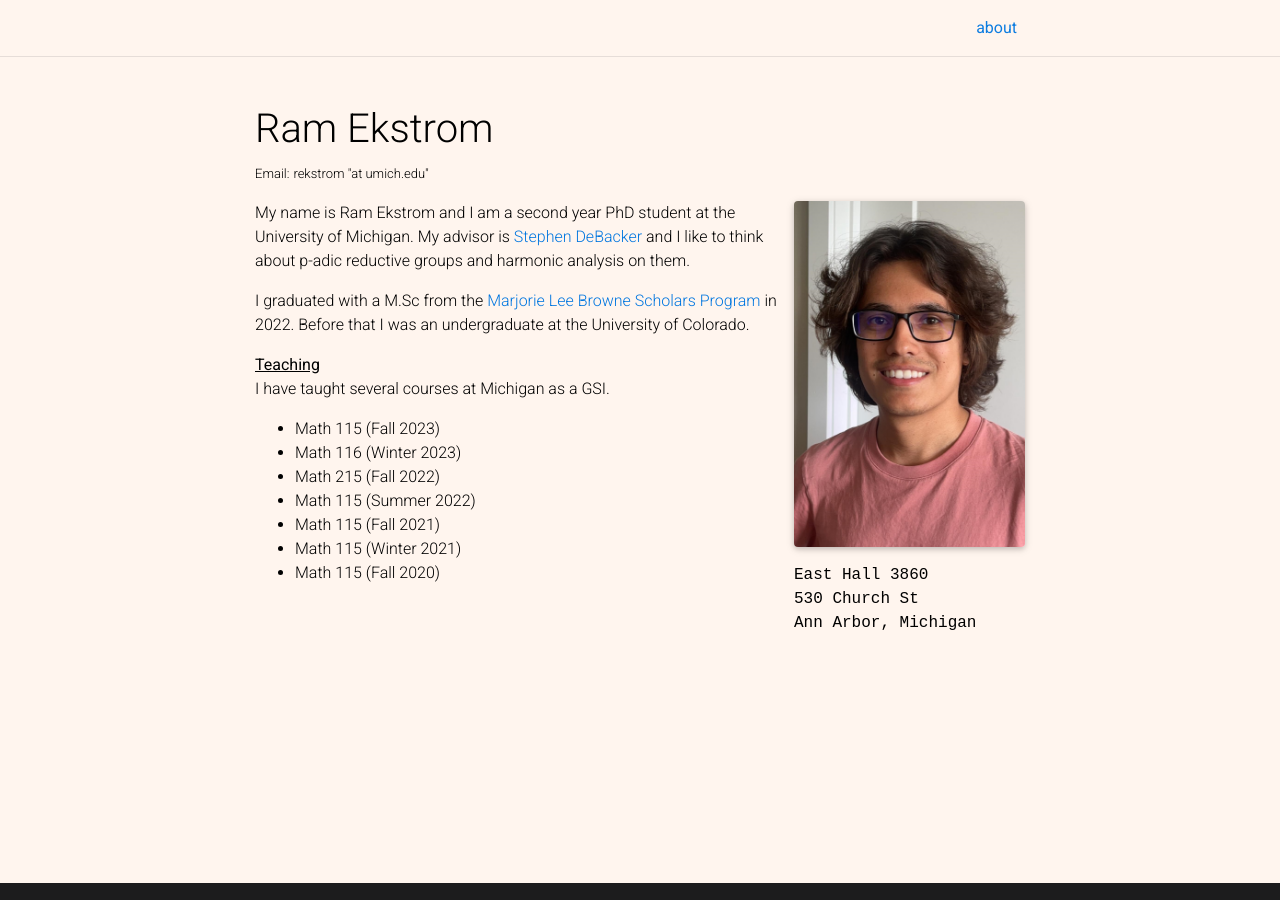
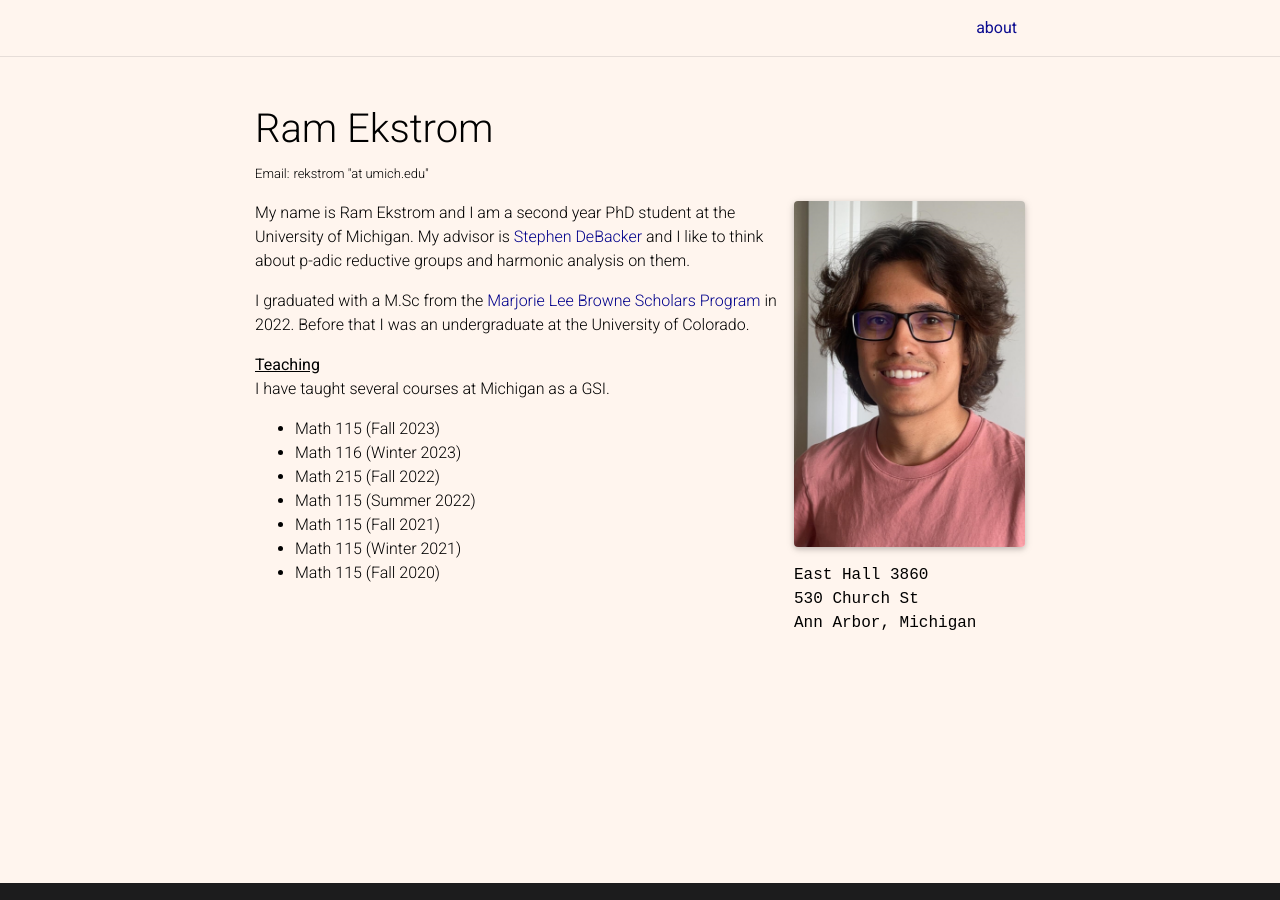
Before and after one commit to ramekstrom/ramekstrom.github.io, a Jekyll site: the page built from _pages/about.md, in a window 1280 px wide. Built offline with Jekyll 4.4.1, drawn with Linux system fonts in a browser that asks for light colours; full-size pictures stand in for the smaller copies a plugin makes; comment, search, counter and statistics services are not loaded; a style sheet for code colours, icons or effects is not loaded.

Commit message:
Update _themes.scss

```diff
--- a/_sass/_themes.scss
+++ b/_sass/_themes.scss
@@ -7,8 +7,8 @@
   --global-code-bg-color: #{$code-bg-color-light};
   --global-text-color: #{$black-color};
   --global-text-color-light: #{$grey-color};
-  --global-theme-color: #{$blue-color};
-  --global-hover-color: #{$blue-color};
+  --global-theme-color: #00008B;
+  --global-hover-color: #00008B;
   --global-hover-text-color: #{$white-color};
   --global-footer-bg-color: #{$grey-color-dark};
   --global-footer-text-color: #{$grey-color-light};
```
